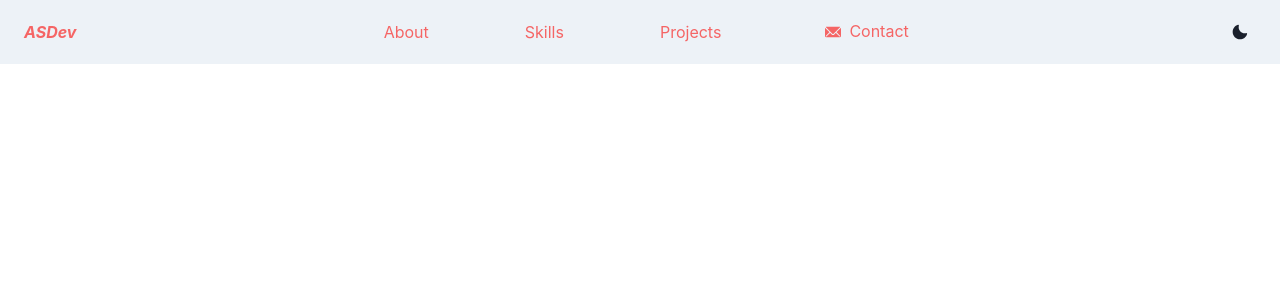
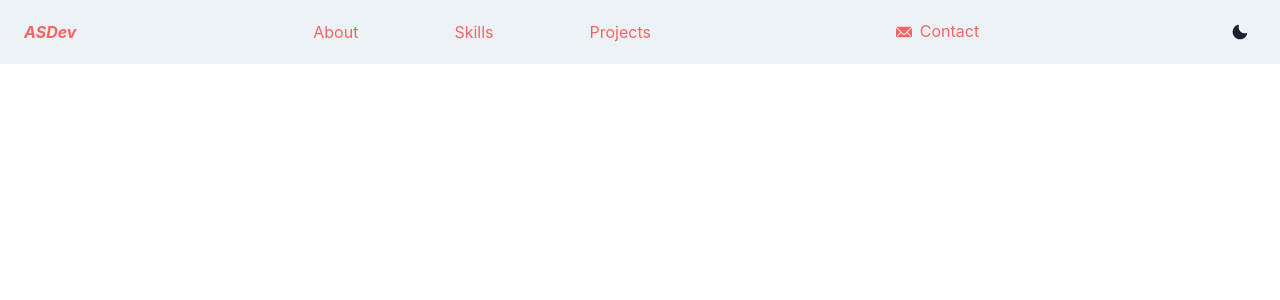
Before and after one commit to arwindersinghh/arwinder-s-portfolio, a Next.js app: page /Navbar in a window 1280 px wide. Shown: the top 300 px of the page. Built offline with nearby package versions, Linux system fonts and the light colour scheme.

Commit message:
perfect scrolling

```diff
--- a/pages/EmptySkills.js
+++ b/pages/EmptySkills.js
@@ -16,8 +16,7 @@ const EmptySkills = () => {
 
     return (
     <Container id="Skills" my={10}>
-        <Heading type="vertical">Skills <CheckIcon /></Heading>
-<Stack mt={5} spacing={5}>
+  <Stack mt={5} spacing={5}>
   <Heading color={useColorModeValue('red.500', 'red.200')} size="sm"> JavaScript </Heading><Progress hasStripe isAnimated colorScheme='blue' size='lg' value={0} />
   <Heading color={useColorModeValue('red.500', 'red.200')} size="sm"> ReactJS </Heading><Progress hasStripe isAnimated colorScheme='blue' size='lg' value={0} />
   <Heading color={useColorModeValue('red.500', 'red.200')} size="sm"> NodeJS </Heading><Progress hasStripe isAnimated colorScheme='blue' size='lg' value={0} />
--- a/pages/Navbar.js
+++ b/pages/Navbar.js
@@ -41,9 +41,10 @@ const Links = ['About', 'Skills', 'Projects'];
 
 const { isOpen, onOpen, onClose } = useDisclosure();
 const { colorMode, toggleColorMode } = useColorMode();
+const colorModeVal = useColorModeValue('red.400', 'red.200');
 
 
-const [hovered, isHovered] = useState(false);
+
 
 //use react scroll link imported above...
 const NavLink = ({ children }) => {
@@ -63,7 +64,7 @@ const NavLink = ({ children }) => {
   </Link>)
 };
 
-console.log(isHovered)
+
 
   return (
       <Box zIndex={200} sx={{ position: 'sticky', top: '0' }} bg={useColorModeValue('gray.100', 'gray.900')} px={4}>
@@ -87,15 +88,11 @@ console.log(isHovered)
         <HStack spacing={20}
             as = {'nav'}
             display = {{ base: 'none', md: 'flex' }} >
-                {Links.map((link) => {
-                    return (
-                        <ReactScrollLink key={link} to={`${link}`} smooth={true} duration={1000}>
-                          <NavLink key={link}> {link} </NavLink>
-                        </ReactScrollLink>
-                    )
-                })}
-                <Link style={{ textDecoration:"none" }} href="mailto:arwindersingh.dev@gmail.com"><Button color={useColorModeValue('red.400', 'red.200')} variant="ghost" fontWeight="normal" leftIcon={<EmailIcon />}> Contact </Button></Link>
+                <ReactScrollLink to="About" smooth={true} duration={1000} offset={250}><NavLink> About </NavLink></ReactScrollLink>
+                <ReactScrollLink to="Skills" smooth={true} duration={1000} offset={-150}><NavLink> Skills </NavLink></ReactScrollLink>
+                <ReactScrollLink to="Projects" smooth={true} duration={1000} offset={-68}><NavLink> Projects </NavLink></ReactScrollLink>
             </HStack>
+            <Link display = {{ base: 'none', md: 'flex' }} style={{ textDecoration:"none" }} href="mailto:arwindersingh.dev@gmail.com"><Button color={useColorModeValue('red.400', 'red.200')} variant="ghost" fontWeight="normal" leftIcon={<EmailIcon />}> Contact </Button></Link>
           <Flex alignItems={'center'}>
 
             <Stack direction={'row'} spacing={7}>
@@ -108,9 +105,10 @@ console.log(isHovered)
         {isOpen ? (
           <Box pb={4} display={{ md: 'none' }}>
             <Stack as={'nav'} spacing={4}>
-              {Links.map((link) => (
-                <ReactScrollLink onClick={() => console.log(link)} key={link} to={`${link}`} smooth={true} duration={1000}><NavLink>{link}</NavLink></ReactScrollLink>
-              ))}
+                <ReactScrollLink onClick={isOpen ? onClose : onOpen} to="About" smooth={true} duration={1000} offset={75}><NavLink> About </NavLink></ReactScrollLink>
+                <ReactScrollLink onClick={isOpen ? onClose : onOpen} to="Skills" smooth={true} duration={1000} offset={-325}><NavLink> Skills </NavLink></ReactScrollLink>
+                <ReactScrollLink onClick={isOpen ? onClose : onOpen} to="Projects" smooth={true} duration={1000} offset={-242}><NavLink> Projects </NavLink></ReactScrollLink>
+              <Link style={{ textDecoration:"none" }} href="mailto:arwindersingh.dev@gmail.com"><Button color={colorModeVal} variant="ghost" fontWeight="normal" leftIcon={<EmailIcon />}> Contact </Button></Link>
             </Stack>
           </Box>
         ) : null}
--- a/pages/Skills.js
+++ b/pages/Skills.js
@@ -75,7 +75,6 @@ const Skills = () => {
 
     return (
     <Container id="Skills" my={10}>
-        <Heading type="vertical">Skills <CheckIcon /></Heading>
 <Stack mt={5} spacing={5}>
   <Heading color={useColorModeValue('red.500', 'red.200')} size="sm"> JavaScript </Heading><Progress hasStripe isAnimated colorScheme='blue' size='lg' value={jsProgress} />
   <Heading color={useColorModeValue('red.500', 'red.200')} size="sm"> ReactJS </Heading><Progress hasStripe isAnimated colorScheme='blue' size='lg' value={rProgress} />
--- a/pages/index.js
+++ b/pages/index.js
@@ -19,7 +19,7 @@ import {
   IconButton,
   Divider,
 } from '@chakra-ui/react';
-import { CloseIcon, EmailIcon, HamburgerIcon, MoonIcon, SunIcon } from '@chakra-ui/icons';
+import { CheckIcon, CloseIcon, EmailIcon, HamburgerIcon, MoonIcon, SunIcon } from '@chakra-ui/icons';
 import NextLink from 'next/link'
 import Header from './Header';
 import About from './About';
@@ -67,6 +67,7 @@ const { observe, unobserve, inView, scrollDirection, entry } = useInView({
       <Header />
       <About />
       <Divider />
+      <Heading align="center">Skills <CheckIcon /></Heading>
       <div ref={observe}>{inView ? <Skills /> : <EmptySkills /> }</div>
       <Divider />
       <Projects />
```
